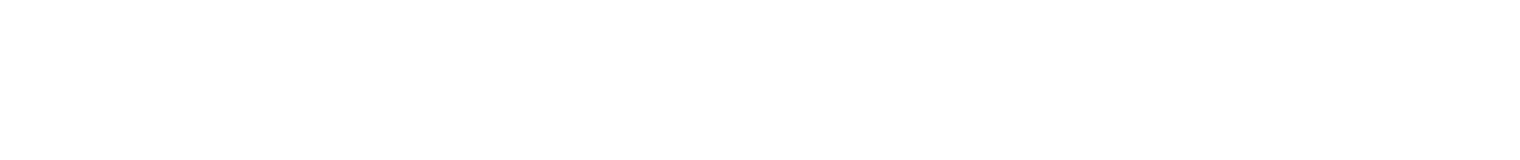
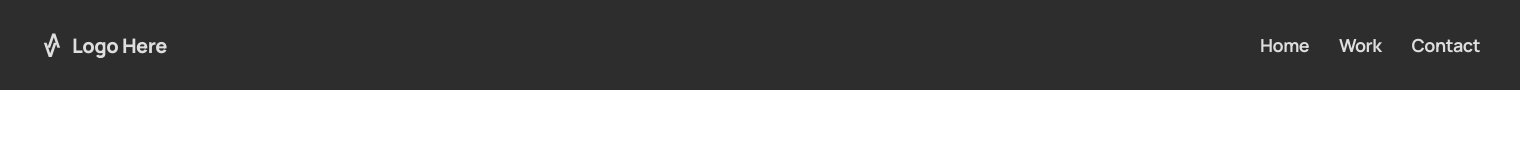
Before and after one commit to MehmetUmre/Portfolio-Template-Project, a plain HTML site: page index.html in a window 1280 px wide. Shown: the whole page, 1520 px wide, since content can reach past the window. Drawn offline with Linux system fonts and the light colour scheme.

Commit message:
[PO-9] - Header-Components

```diff
--- a/index.html
+++ b/index.html
@@ -4,10 +4,28 @@
     <meta charset="UTF-8">
     <link rel="stylesheet" href="style.css" />
     <meta name="viewport" content="width=device-width, initial-scale=1.0">
+    <link rel="preconnect" href="https://fonts.googleapis.com">
+    <link rel="preconnect" href="https://fonts.gstatic.com" crossorigin>
+    <link href="https://fonts.googleapis.com/css2?family=Inter:ital,opsz,wght@0,14..32,100..900;1,14..32,100..900&family=Manrope:wght@200..800&family=Plus+Jakarta+Sans:ital,wght@0,200..800;1,200..800&family=Poppins:ital,wght@0,100;0,200;0,300;0,400;0,500;0,600;0,700;0,800;0,900;1,100;1,200;1,300;1,400;1,500;1,600;1,700;1,800;1,900&display=swap" rel="stylesheet">
     <title>Portfolio-Template-Project
     </title>
 </head>
 <body>
+    <!---[PO-9]-Header-Components--->
+    <nav class="navbar">
+        <a class="logo" href="#">
+            <img src="assets\[PO-9]\Group 6.svg" width="24" height="24"/>
+            <span class="logo-text">Logo Here</span>
+        </a>
+        <div class="menu-toggle">
+            <span></span>
+            <span></span>
+            <span></span>
+        </div>
+        <div class="nav-links">
+        </div>
+    </nav>
+    <!---[PO-9]-Header-Components--->
 
 </body>
 <script src="index.js"></script>
--- a/index.js
+++ b/index.js
@@ -0,0 +1,57 @@
+/*----------[PO-9]-Header-Components------------*/
+const navData = [
+    { name: 'Home', url: '#' },
+    { name: 'Work', url: '#' },
+    { name: 'Contact', url: '#' }
+];
+
+const navLinks = document.querySelector('.nav-links');
+const menuToggle = document.querySelector('.menu-toggle');
+
+
+navData.forEach(link => {
+    const a = document.createElement('a');
+    a.href = link.url;
+    a.textContent = link.name;
+    navLinks.appendChild(a);
+});
+
+
+menuToggle.addEventListener('click', () => {
+    navLinks.classList.toggle('active');
+    menuToggle.classList.toggle('active');
+});
+
+
+window.addEventListener('scroll', () => {
+    const logo = document.querySelector('.logo img');
+    const scrollPosition = window.scrollY;
+    logo.style.transform = `rotate(${scrollPosition / 2}deg)`;
+});
+
+
+window.addEventListener('scroll', () => {
+    const navbar = document.querySelector('.navbar');
+    if (window.scrollY > 50) {
+        navbar.style.backgroundColor = '#1a1a1a';
+    } else {
+        navbar.style.backgroundColor = '#2d2d2d';
+    }
+});
+
+
+const links = document.querySelectorAll('.nav-links a');
+links.forEach((link, index) => {
+    link.style.opacity = '0';
+    link.style.animation = `fadeIn 0.5s ease forwards ${index / 7 + 0.5}s`;
+});
+
+
+const style = document.createElement('style');
+style.textContent = `
+    @keyframes fadeIn {
+        to { opacity: 1; }
+    }
+`;
+document.head.appendChild(style);
+/*----------[PO-9]-Header-Components------------*/
--- a/style.css
+++ b/style.css
@@ -0,0 +1,131 @@
+/*----------[PO-9]-Header-Components------------*/
+body {
+    margin: 0;
+    padding: 0;
+    box-sizing: border-box;
+}
+
+.navbar {
+    background-color: #323232;
+    backdrop-filter: blur(10px);
+    padding: 15px 40px;
+    display: flex;
+    justify-content: space-between;
+    align-items: center;
+    transition: all 0.3s ease;
+    width: 1440px;
+    height: 60px;
+    margin: 0 auto;
+}
+
+.logo {
+    display: flex;
+    align-items: center;
+    text-decoration: none;
+}
+
+.logo img {
+    height: 24px;
+    margin-right: 8px;
+    transition: transform 0.3s ease;
+}
+
+.logo:hover img {
+    transform: rotate(360deg);
+}
+
+.logo-text {
+    font-weight: bold;
+    color: #DEDEDE;
+    font-family: "Manrope", serif;
+    font-size: 20px;
+    font-style: normal;
+    font-weight: 800;
+    line-height: normal;
+    letter-spacing: -0.5px;
+}
+
+.nav-links {
+    display: flex;
+    gap: 30px;
+}
+
+.nav-links a {
+    text-decoration: none;
+    position: relative;
+    transition: color 0.3s ease;
+    color: #DEDEDE;
+    font-family: "Manrope", serif;
+    font-size: 18px;
+    font-style: normal;
+    font-weight: 700;
+    line-height: normal;
+    letter-spacing: -0.5px;
+}
+
+.nav-links a::after {
+    content: '';
+    position: absolute;
+    width: 0;
+    height: 2px;
+    bottom: -5px;
+    left: 0;
+    color: #DEDEDE;
+    transition: width 0.3s ease;
+}
+
+.nav-links a:hover::after {
+    width: 100%;
+}
+
+.menu-toggle {
+    display: none;
+    flex-direction: column;
+    cursor: pointer;
+}
+
+.menu-toggle span {
+    width: 25px;
+    height: 3px;
+    background-color: #DEDEDE;
+    margin: 2px 0;
+    transition: 0.4s;
+}
+
+@media screen and (max-width: 768px) {
+    .navbar {
+        flex-direction: column;
+        align-items: flex-start;
+    }
+
+    .nav-links {
+        display: none;
+        flex-direction: column;
+        width: 100%;
+        margin-top: 15px;
+    }
+
+    .nav-links.active {
+        display: flex;
+    }
+
+    .menu-toggle {
+        display: flex;
+        position: absolute;
+        top: 15px;
+        right: 40px;
+    }
+
+    .menu-toggle.active span:nth-child(1) {
+        transform: rotate(-45deg) translate(-5px, 6px);
+    }
+
+    .menu-toggle.active span:nth-child(2) {
+        opacity: 0;
+    }
+
+    .menu-toggle.active span:nth-child(3) {
+        transform: rotate(45deg) translate(-5px, -6px);
+    }
+}
+/*----------[PO-9]-Header-Components------------*/
```
Also changed, not shown: assets/[PO-9]/Group 6.svg (added).
